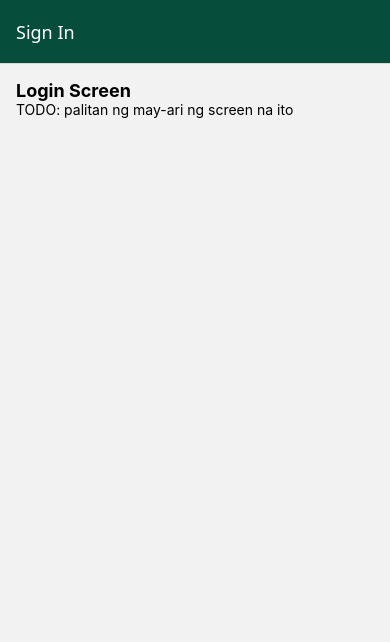
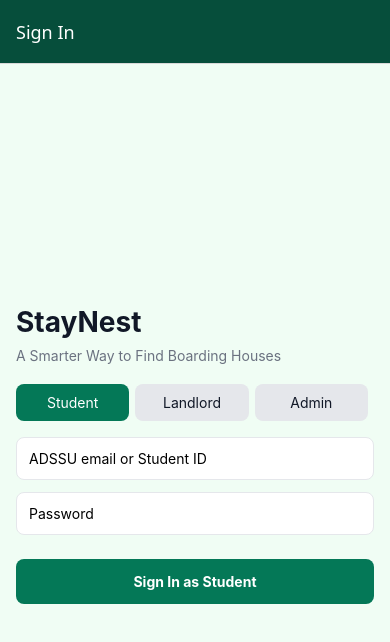
Before and after one commit to keancrusader21-hue/StayNest, a React Native app: screen /Login in a window 390 px wide. Shown: the top 642 px of the page. Built offline with nearby package versions, Linux system fonts and the light colour scheme.

Commit message:
Add Login screen UI

```diff
--- a/src/screens/LoginScreen.js
+++ b/src/screens/LoginScreen.js
@@ -1,10 +1,68 @@
-import { View, Text } from 'react-native';
+import { useState } from 'react';
+import { View, Text, TextInput, TouchableOpacity } from 'react-native';
+import { common, colors } from '../theme';
 
-export default function LoginScreen() {
+const ROLES = ['Student', 'Landlord', 'Admin'];
+
+export default function LoginScreen({ navigation }) {
+  const [role, setRole] = useState('Student');
+  const [email, setEmail] = useState('');
+  const [password, setPassword] = useState('');
+
+  const inputStyle = {
+    backgroundColor: colors.card,
+    padding: 12,
+    borderRadius: 8,
+    marginBottom: 12,
+    borderWidth: 1,
+    borderColor: colors.border,
+  };
+
   return (
-    <View style={{ padding: 16 }}>
-      <Text style={{ fontSize: 18, fontWeight: 'bold' }}>Login Screen</Text>
-      <Text>TODO: palitan ng may-ari ng screen na ito</Text>
+    <View style={[common.screen, { justifyContent: 'center' }]}>
+      <Text style={[common.title, { fontSize: 28 }]}>StayNest</Text>
+      <Text style={[common.muted, { marginBottom: 20 }]}>
+        A Smarter Way to Find Boarding Houses
+      </Text>
+
+      <View style={{ flexDirection: 'row', marginBottom: 16 }}>
+        {ROLES.map((r) => (
+          <TouchableOpacity
+            key={r}
+            onPress={() => setRole(r)}
+            style={{
+              flex: 1,
+              padding: 10,
+              marginRight: 6,
+              borderRadius: 8,
+              backgroundColor: role === r ? colors.primary : colors.border,
+            }}
+          >
+            <Text style={{ textAlign: 'center', color: role === r ? '#fff' : colors.text }}>
+              {r}
+            </Text>
+          </TouchableOpacity>
+        ))}
+      </View>
+
+      <TextInput
+        placeholder="ADSSU email or Student ID"
+        value={email}
+        onChangeText={setEmail}
+        autoCapitalize="none"
+        style={inputStyle}
+      />
+      <TextInput
+        placeholder="Password"
+        value={password}
+        onChangeText={setPassword}
+        secureTextEntry
+        style={inputStyle}
+      />
+
+      <TouchableOpacity style={common.button} onPress={() => navigation.replace('Main')}>
+        <Text style={common.buttonText}>Sign In as {role}</Text>
+      </TouchableOpacity>
     </View>
   );
 }
```
Also changed, not shown: 1 other file (tests, documents, lock files or other folders).
